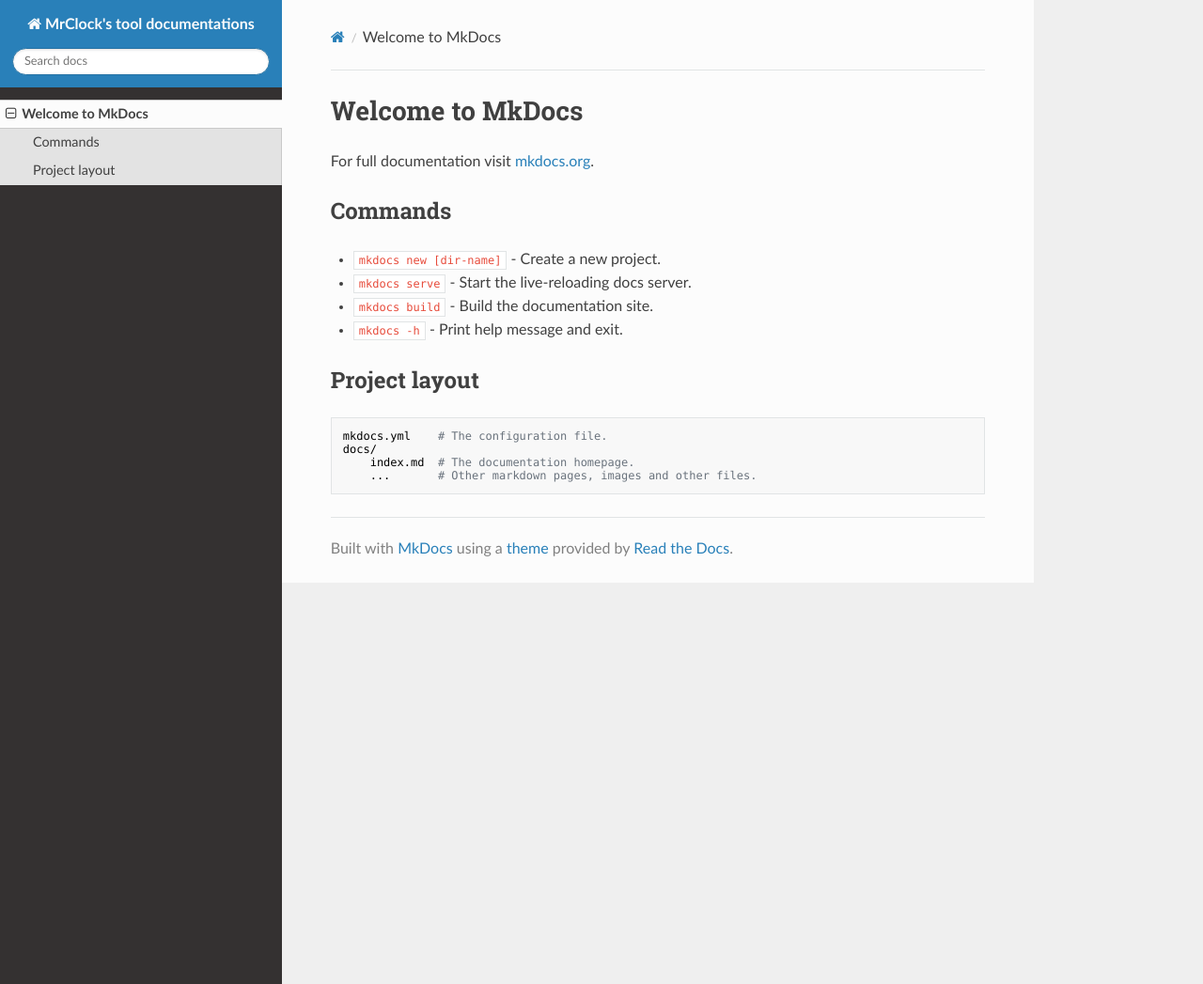
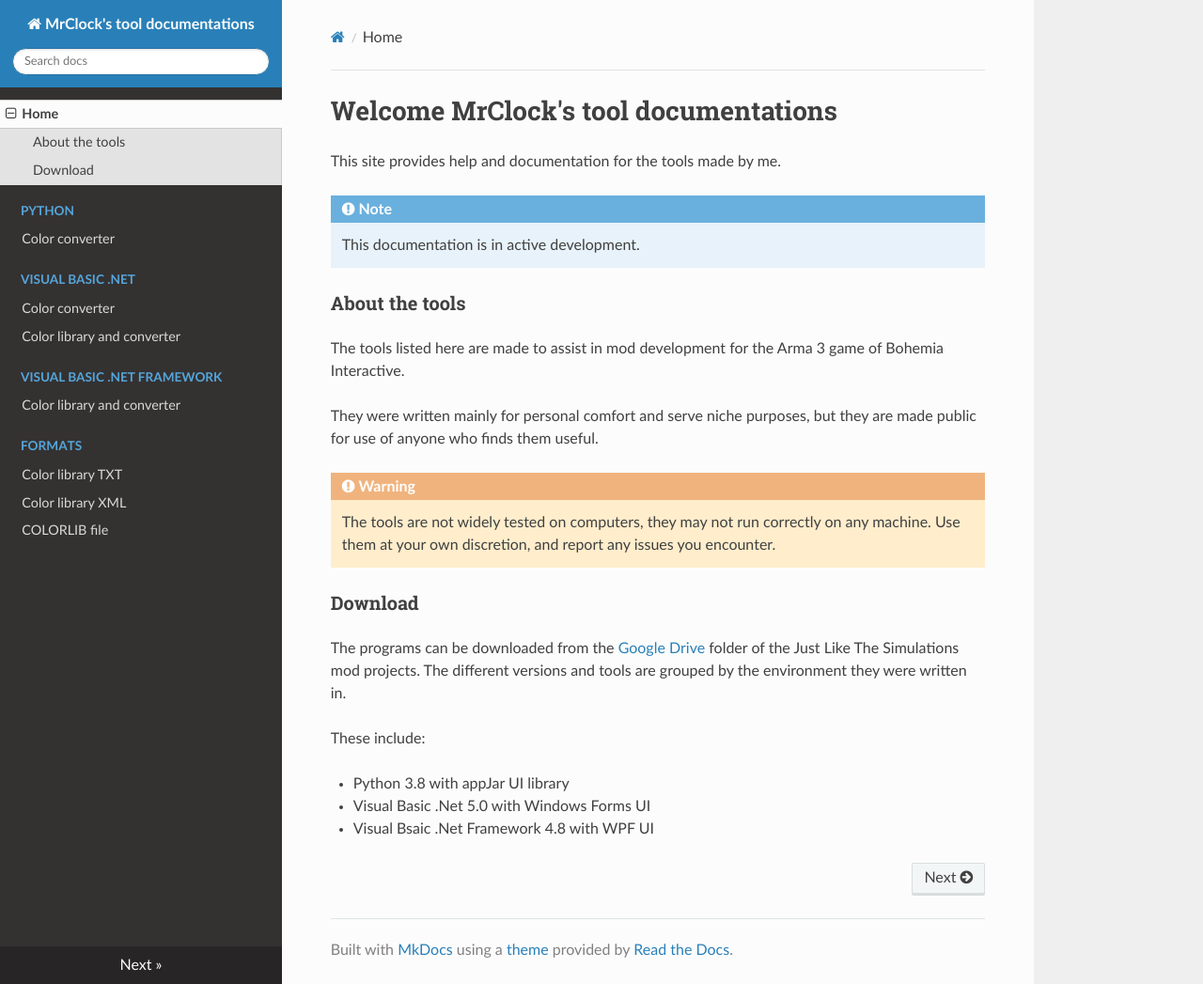
Before and after one commit to MrClock8163/ToolDocumentation, an MkDocs documentation site: the page built from docs/index.md, in a window 1280 px wide and 1047 px high. Shown: the whole window at 94% size. Built offline with MkDocs 1.6.1, drawn with Linux system fonts in a browser that asks for light colours; nearby versions of some CDN libraries.

Commit message:
MkDocs update

````diff
--- /dev/null
+++ b/docs/formats/colorlib.md
@@ -0,0 +1,54 @@
+# COLORLIB file
+
+!!! note
+
+	This file format is used by the second iteration of the [Color converter and library](../vbnetframework/colorlibrary.md), which is still maintained.
+
+The .colorlib file is a special binary file format designed for the color library specifically.
+
+## File specification
+
+### Byte order
+
+* Little-endian
+
+### Data types
+
+* `string`:			length prefixed string in UTF-8 encoding
+* `byte`:			8-bit unsigned integer
+* `uint16`:		16-bit unsigned integer
+* `uint32`:		32-bit unsigned integer
+* `single`:		32-bit floating point number
+
+### Structure
+
+``` c
+// overall file
+ColorLibrary {
+	string			header signature			// always "MRC color library"
+	uint16			padding						// always 0
+	string			LibraryName
+	uint16			padding						// always 0
+
+	uint16			nCategories
+	ColorCategory	Categories[nCategories]
+
+	uint32			EOF signature				// always 0
+}
+
+// category
+ColorCategory {
+	string			CategoryName
+	uint16			nColors
+	ColorItem		Colors[nColors]
+}
+
+// color
+ColorItem {
+	string			ColorName
+	byte			Format						// 0: sRGB 8-bit, 1: sRGB, 2: linear RGB
+	byte/single		Red							// byte for Format = 0, single otherwise
+	byte/single		Green						// byte for Format = 0, single otherwise
+	byte/single		Blue						// byte for Format = 0, single otherwise
+}
+```
--- /dev/null
+++ b/docs/formats/libraryXML.md
@@ -0,0 +1,112 @@
+# Color library XML
+
+!!! note
+
+	This file format is used by the first iteration of the [Color converter and library](../vbnet/colorlibrary.md).
+
+The format is a simple .xml file, containing a strict data structure.
+
+## Root
+
+The root node of the xml structure is a single node with no attributes, called `color`. This node contains the categories as a list of child nodes.
+
+Required children:
+
+ * None
+
+Optional children:
+
+ * categories: category nodes
+
+``` xml
+<?xml ... xml header ... ?>
+<color>
+	...
+</color>
+```
+
+## Category
+
+A category is defined by a node called `category`. It has a required child node called `name` which holds the name of the category.
+The colors in the category are held in a list of children nodes.
+
+Required children:
+
+ * name: name of the category
+
+Optional children:
+
+ * colors: color nodes
+
+``` xml
+<category>
+	<name>Category 1</name>
+	...
+</category>
+```
+
+## Color item
+
+A color is defined by a node called `color`.
+
+Required children:
+
+* name:		name of the color item
+* format:	color format
+
+	* 1: 		sRGB 8-bit
+	* 2: 		sRGB
+	* 3: 		linear RGB
+
+* R: 		red value
+* G: 		green value
+* B:		blue value
+
+Optional children:
+
+* None
+
+``` xml
+<color>
+	<name>Color 1</name>
+	<format>1</format>
+	<R>255</R>
+	<G>255</G>
+	<B>255</B>
+</color>
+```
+
+## Full example
+
+``` xml
+<?xml version="1.0" encoding="utf-8"?>
+<color>
+  <category>
+	<name>Category 1</name>
+	<color>
+	  <name>Color 1</name>
+	  <format>3</format>
+	  <R>0.353</R>
+	  <G>0.101</G>
+	  <B>0</B>
+	</color>
+	<color>
+	  <name>Color 2</name>
+	  <format>3</format>
+	  <R>0.353</R>
+	  <G>0.216</G>
+	  <B>0.002</B>
+	</color>
+  </category>
+  <category>
+	<name>Category 2</name>
+	<color>
+	  <name>Color1</name>
+	  <format>3</format>
+	  <R>0.049</R>
+	  <G>0.03</G>
+	  <B>0</B>
+	</color>
+  </category>
+</color>
+```
--- a/docs/index.md
+++ b/docs/index.md
@@ -1,17 +1,28 @@
-# Welcome to MkDocs
+# Welcome MrClock's tool documentations
 
-For full documentation visit [mkdocs.org](https://www.mkdocs.org).
+This site provides help and documentation for the tools made by me.
 
-## Commands
+!!! note
 
-* `mkdocs new [dir-name]` - Create a new project.
-* `mkdocs serve` - Start the live-reloading docs server.
-* `mkdocs build` - Build the documentation site.
-* `mkdocs -h` - Print help message and exit.
+    This documentation is in active development.
 
-## Project layout
+### About the tools
 
-    mkdocs.yml    # The configuration file.
-    docs/
-        index.md  # The documentation homepage.
-        ...       # Other markdown pages, images and other files.
+The tools listed here are made to assist in mod development for the Arma 3 game of Bohemia Interactive.
+
+They were written mainly for personal comfort and serve niche purposes, but they are made public for use of anyone who finds them useful.
+
+!!! warning
+
+    The tools are not widely tested on computers, they may not run correctly on any machine. Use them at your own discretion, and report any issues you encounter.
+
+### Download
+
+The programs can be downloaded from the [Google Drive ](https://drive.google.com/open?id=1P9WmoGLcbxL0iQok9j2K-zIBmDWNNJPD) folder of the Just Like The Simulations mod projects.
+The different versions and tools are grouped by the environment they were written in.
+
+These include:
+
+* Python 3.8 with appJar UI library
+* Visual Basic .Net 5.0 with Windows Forms UI
+* Visual Bsaic .Net Framework 4.8 with WPF UI
--- /dev/null
+++ b/docs/vbnet/colorconverter.md
@@ -0,0 +1,30 @@
+# Color converter
+
+!!! warning
+
+	This tool is no longer maintained.
+
+!!! note
+
+	This page is about the **Visual Basic .Net** version of the tool. If you want to read about the Python based iteration, head over to the [Color converter (Python)](../python/colorconverter.md) page.
+
+This Color converter is a rewrite of the original Color converter written in Python. This version is written in Visual Basic .Net, and can be ran from a compiled executable.
+
+## Features
+
+* Convert between color formats
+
+	* sRGB 8-bit
+	* sRGB
+	* linear RGB
+
+* Save and load colors from formatted .txt file
+
+## Environment
+
+* Logic:  Visual Basic .Net 5.0
+* GUI:    Windows Forms
+
+## Requirements
+
+* .NET 5.0
--- a/mkdocs.yml
+++ b/mkdocs.yml
@@ -14,3 +14,19 @@
   - markdown_include.include:
       base_path: .
   - admonition
+  - toc:
+      permalink: true
+      baselevel: 1
+nav:
+    - Home: 'index.md'
+    - Python:
+        - 'python/colorconverter.md'
+    - Visual Basic .Net:
+        - 'vbnet/colorconverter.md'
+        - 'vbnet/colorlibrary.md'
+    - Visual Basic .Net Framework:
+        - 'vbnetframework/colorlibrary.md'
+    - Formats:
+        - 'formats/libraryTXT.md'
+        - 'formats/libraryXML.md'
+        - 'formats/colorlib.md'
````
Also changed, not shown: docs/formats/libraryTXT.md (renamed from docs/source/formats/libraryTXT.rst, +8 -10 lines), docs/python/colorconverter.md (renamed from docs/source/python/colorconverter.rst, +10 -9 lines), docs/source/.readthedocs.yaml (deleted, +0 -43 lines), docs/source/conf.py (deleted, +0 -35 lines), docs/source/formats/colorlib.rst (deleted, +0 -58 lines), docs/source/formats/libraryXML.rst (deleted, +0 -117 lines), docs/source/index.rst (deleted, +0 -43 lines), docs/source/overview.rst (deleted, +0 -24 lines), docs/source/vbnet/colorconverter.rst (deleted, +0 -29 lines), docs/vbnet/colorlibrary.md (renamed from docs/source/vbnet/colorlibrary.rst, +28 -30 lines), docs/vbnetframework/colorlibrary.md (renamed from docs/source/vbnetframework/colorlibrary.rst, +4 -8 lines).
